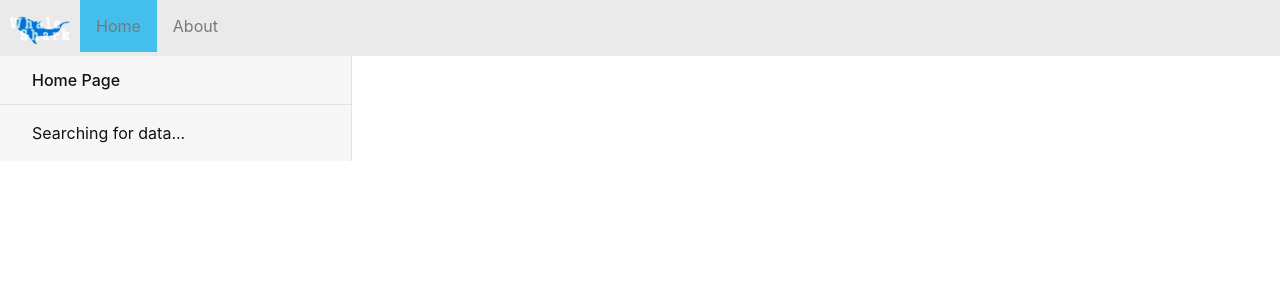
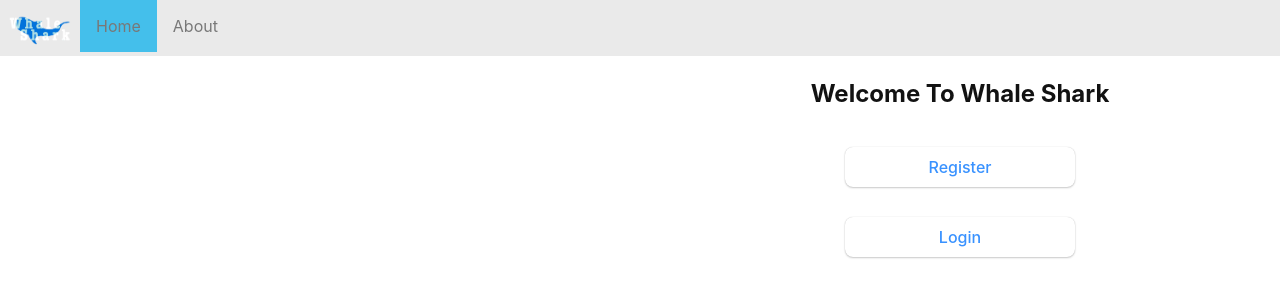
Before and after one commit to WanderlustKing11/my_platform_client, a React (Vite) app: page / in a window 1280 px wide. Shown: the top 300 px of the page. Built offline with nearby package versions, Linux system fonts and the light colour scheme; no server answers.

Commit message:
Update Home page, login and register options, and page routes

```diff
--- a/src/App.tsx
+++ b/src/App.tsx
@@ -1,6 +1,8 @@
 import { Route, Routes } from 'react-router-dom';
 import Home from './pages/Home';
 import About from './pages/About';
+import Register from './pages/Register';
+import Login from './pages/Login';
 
 function App() {
   return (
@@ -8,6 +10,8 @@ function App() {
       <Routes>
         <Route path='/' element={<Home />} />
         <Route path='/about' element={<About />} />
+        <Route path='/register' element={<Register />} />
+        <Route path='/login' element={<Login />} />
       </Routes>
     </>
   );
--- a/src/api/api.tsx
+++ b/src/api/api.tsx
@@ -63,9 +63,9 @@ export default function FetchApiData() {
 
   return (
     <>
-      <h3>
+      <h4>
         Here's the <em>test</em> API:
-      </h3>
+      </h4>
       <pre>{JSON.stringify(apiResponse, null, 2)}</pre>
     </>
   );
--- a/src/index.css
+++ b/src/index.css
@@ -1,3 +1,5 @@
+/* /// Globals /// */
+
 html {
   box-sizing: border-box;
 }
@@ -103,6 +105,25 @@ button:hover {
 button:active {
   box-shadow: 0 0px 1px hsla(0, 0%, 0%, 0.4);
   transform: translateY(1px);
+}
+
+/* /// Home /// */
+
+.home-container {
+  display: flex;
+  justify-content: center;
+  align-items: center;
+  flex-direction: column;
+}
+
+.home-container button {
+  margin: 15px;
+  min-width: 12%;
+}
+
+.home-btn {
+  text-decoration: none;
+  color: #3992ff;
 }
 
 #contact h1 {
@@ -445,120 +466,3 @@ i {
   justify-content: center;
   width: 100%;
 }
-
-/* ///////////////////////////////////////// */
-/* Everything below is Vite default CSS */
-
-/* :root {
-  font-family: Inter, system-ui, Avenir, Helvetica, Arial, sans-serif;
-  line-height: 1.5;
-  font-weight: 400;
-
-  color-scheme: light dark;
-  color: rgba(255, 255, 255, 0.87);
-  background-color: #242424;
-
-  font-synthesis: none;
-  text-rendering: optimizeLegibility;
-  -webkit-font-smoothing: antialiased;
-  -moz-osx-font-smoothing: grayscale;
-  -webkit-text-size-adjust: 100%;
-}
-
-a {
-  font-weight: 500;
-  color: #646cff;
-  text-decoration: inherit;
-}
-a:hover {
-  color: #535bf2;
-}
-
-body {
-  margin: 0;
-  display: flex;
-  place-items: center;
-  min-width: 320px;
-  min-height: 100vh;
-}
-
-h1 {
-  font-size: 3.2em;
-  line-height: 1.1;
-}
-
-button {
-  border-radius: 8px;
-  border: 1px solid transparent;
-  padding: 0.6em 1.2em;
-  font-size: 1em;
-  font-weight: 500;
-  font-family: inherit;
-  background-color: #1a1a1a;
-  cursor: pointer;
-  transition: border-color 0.25s;
-}
-button:hover {
-  border-color: #646cff;
-}
-button:focus,
-button:focus-visible {
-  outline: 4px auto -webkit-focus-ring-color;
-}
-
-@media (prefers-color-scheme: light) {
-  :root {
-    color: #213547;
-    background-color: #ffffff;
-  }
-  a:hover {
-    color: #747bff;
-  }
-  button {
-    background-color: #f9f9f9;
-  }
-} */
-
-/* From App */
-/* #root {
-  max-width: 1280px;
-  margin: 0 auto;
-  padding: 2rem;
-  text-align: center;
-}
-
-.logo {
-  height: 6em;
-  padding: 1.5em;
-  will-change: filter;
-  transition: filter 300ms;
-}
-.logo:hover {
-  filter: drop-shadow(0 0 2em #646cffaa);
-}
-.logo.react:hover {
-  filter: drop-shadow(0 0 2em #61dafbaa);
-}
-
-@keyframes logo-spin {
-  from {
-    transform: rotate(0deg);
-  }
-  to {
-    transform: rotate(360deg);
-  }
-}
-
-@media (prefers-reduced-motion: no-preference) {
-  a:nth-of-type(2) .logo {
-    animation: logo-spin infinite 20s linear;
-  }
-}
-
-.card {
-  padding: 2em;
-}
-
-.read-the-docs {
-  color: #888;
-} */
--- a/src/pages/Home.tsx
+++ b/src/pages/Home.tsx
@@ -1,22 +1,22 @@
-import { useEffect, useState } from 'react';
+// import { useEffect, useState } from 'react';
 import Header from '../components/Header';
-import FetchApiData from '../api/api';
+import { Link } from 'react-router-dom';
+// import FetchApiData from '../api/api';
 
 export default function Home() {
-  // const [data, setData] = useState([]);
-  const [loading, setLoading] = useState(true);
-
-  useEffect(() => {
-    setTimeout(() => {
-      setLoading(false);
-    }, 2000);
-  }, []);
+  // const location = useLocation();
+  // const [activeLink, setActiveLink] = useState(location.pathname);
 
   return (
     <div>
       <Header />
+      <div className='home-container'>
+        <h2>Welcome To Whale Shark</h2>
+        <button><Link to='/register' className='home-btn'>Register</Link></button>
+        <button><Link to='/login' className='home-btn'>Login</Link></button>
+      </div>
 
-      {loading ? (
+      {/* {loading ? (
         <div className='loader'>
           <p>Loading </p>
           <img className='spinner-img' id='search-spinner' src='https://bolt-gcdn.sc-cdn.net/3/8jXLtC9b4MJzw2WUAyqBK?bo=EhgaABoAMgF9OgEEQgYIp5mn9AVIAlASYAE%3D&uc=18' alt='search spinner icon' />
@@ -25,10 +25,10 @@ export default function Home() {
 
       ) : (
         <div id='sidebar'>
-          <h1>Home Page</h1>
+          <h1>Welcome to Whale Shark</h1>
           <FetchApiData />
         </div>
-      )}
+      )} */}
     </div>
   );
 }
--- /dev/null
+++ b/src/pages/Login.tsx
@@ -0,0 +1,33 @@
+import { useEffect, useState } from 'react';
+import Header from '../components/Header';
+import FetchApiData from '../api/api';
+
+export default function Login() {
+    const [loading, setLoading] = useState(true);
+
+    useEffect(() => {
+      setTimeout(() => {
+        setLoading(false);
+      }, 2000);
+    }, []);
+
+    return (
+        <div>
+          <Header />
+
+          {loading ? (
+            <div className='loader'>
+              <p>Loading </p>
+              <img className='spinner-img' id='search-spinner' src='https://bolt-gcdn.sc-cdn.net/3/8jXLtC9b4MJzw2WUAyqBK?bo=EhgaABoAMgF9OgEEQgYIp5mn9AVIAlASYAE%3D&uc=18' alt='search spinner icon' />
+            </div>
+
+
+          ) : (
+            <div id='sidebar'>
+              <h1>Welcome to Whale Shark</h1>
+              <FetchApiData />
+            </div>
+          )}
+        </div>
+      );
+  }
--- /dev/null
+++ b/src/pages/Register.tsx
@@ -0,0 +1,33 @@
+import { useEffect, useState } from 'react';
+import Header from '../components/Header';
+import FetchApiData from '../api/api';
+
+export default function Register() {
+    const [loading, setLoading] = useState(true);
+
+    useEffect(() => {
+      setTimeout(() => {
+        setLoading(false);
+      }, 2000);
+    }, []);
+
+    return (
+        <div>
+          <Header />
+
+          {loading ? (
+            <div className='loader'>
+              <p>Loading </p>
+              <img className='spinner-img' id='search-spinner' src='https://bolt-gcdn.sc-cdn.net/3/8jXLtC9b4MJzw2WUAyqBK?bo=EhgaABoAMgF9OgEEQgYIp5mn9AVIAlASYAE%3D&uc=18' alt='search spinner icon' />
+            </div>
+
+
+          ) : (
+            <div id='sidebar'>
+              <h1>Welcome to Whale Shark</h1>
+              <FetchApiData />
+            </div>
+          )}
+        </div>
+      );
+  }
```
